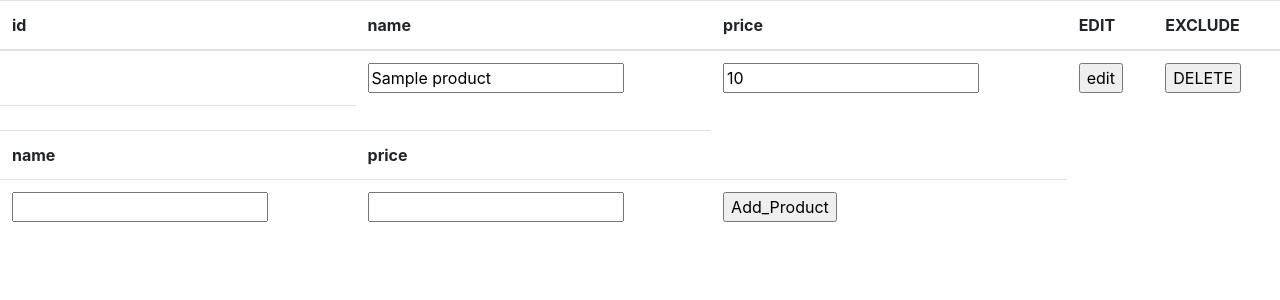
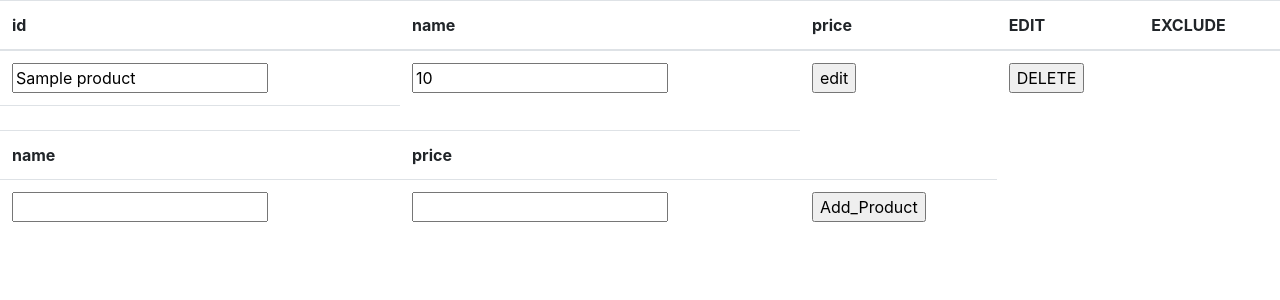
Before and after one commit to GlaudistonNeto/php_backend-products, a PHP site: page /list.php in a window 1280 px wide. Shown: the top 300 px of the page. Run offline with PHP 8.4, Linux system fonts and the light colour scheme; tables that the repository leaves empty or names only in its code hold one stand-in row (values such as "Sample post"); data that the repository does not hold is empty.

Commit message:
🐞fix: little fix

```diff
--- a/edit.php
+++ b/edit.php
@@ -11,7 +11,7 @@ $price = $_POST['price'];
 // insert data on products table
 $receives_products = "UPDATE tb_products
 SET name = '$name', price '$price'
-WHERE id = $id";
+WHERE id = $id'";
 
 // validates connection
 $query_products = mysqli_query($connection, $receives_products);
--- a/list.php
+++ b/list.php
@@ -37,11 +37,10 @@
                     $price = $getting_products['price'];
             ?>
             <tr> <!-- showing and editing values -->
-            <form action="edit.php" method="POST" enctype="multipart/form-data">
-                    <td><img src="<?php echo $link_imagem; ?>" width="150"></td>
-                    <td class=""><input type="text" name ="name" value="<?php echo $name; ?>"></td>
-                    <td class=""><input type="text" name ="price" value="<?php echo $price; ?>"></td>
-                    <td class="">
+            <form action="edit.php" method="POST">
+                    <td><input type="text" name ="name" value="<?php echo $name; ?>"></td>
+                    <td><input type="text" name ="price" value="<?php echo $price; ?>"></td>
+                    <td>
                         <input type="hidden" name="id" value="<?php echo $id; ?>">
                         <input type="submit" value="edit">
                     </td>
```
